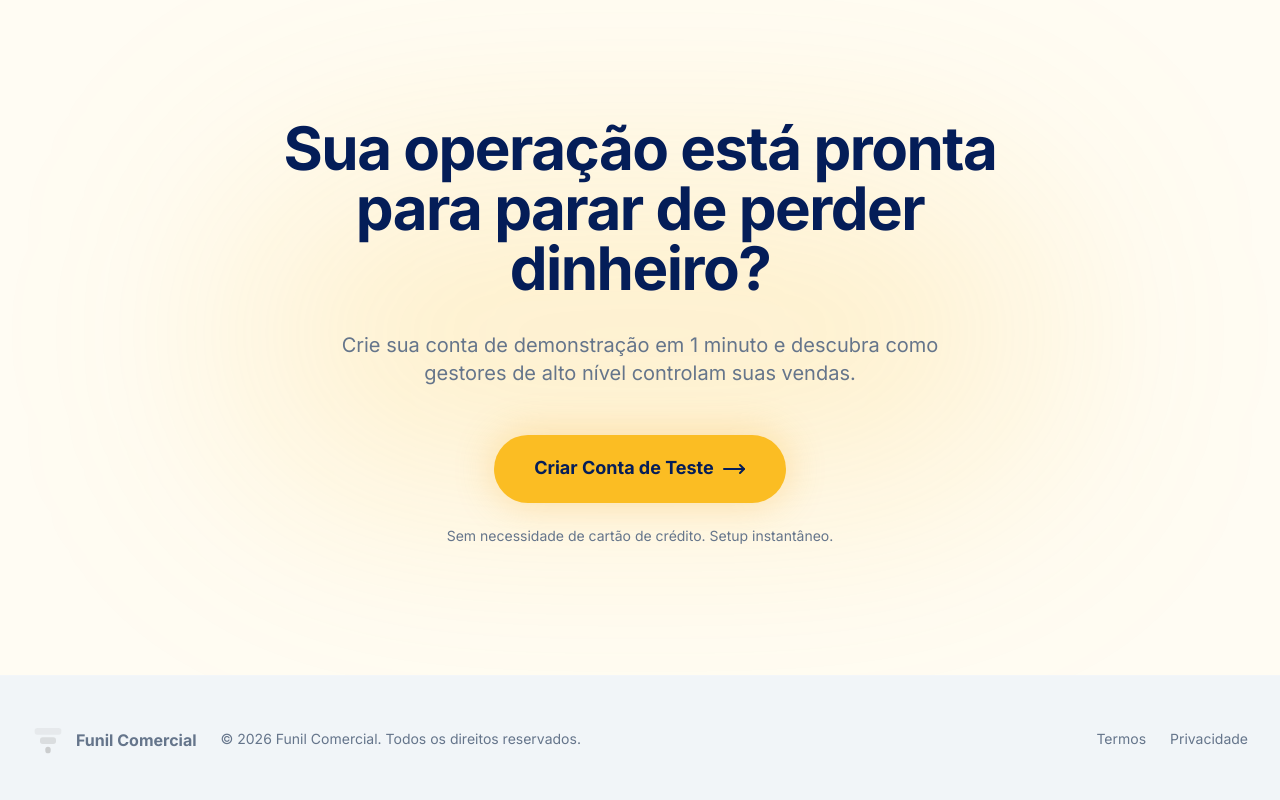
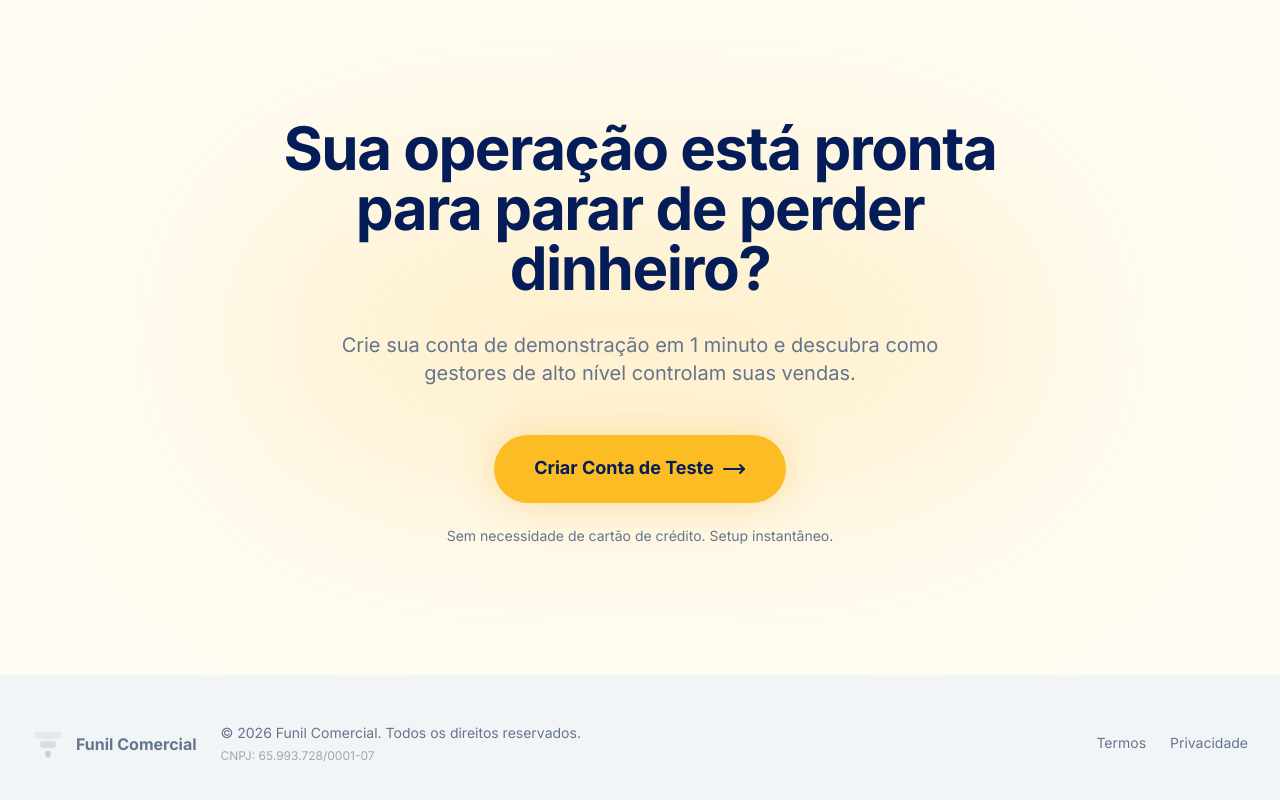
Before and after one commit to leoferrazbrasil/funil-comercial, a React (Vite) app: page / in a window 1280 px wide. Shown: the part 4353-5153 px from the top of the page. Built offline with nearby package versions, Linux system fonts and the light colour scheme.

Commit message:
fix(ui): add CNPJ to landing page footer

```diff
--- a/src/pages/Landing.tsx
+++ b/src/pages/Landing.tsx
@@ -399,7 +399,10 @@ export default function LandingPage() {
               </div>
               <span className="font-bold text-muted-foreground hidden md:inline">{brandConfig.name}</span>
             </div>
-            <p className="text-xs md:text-sm text-muted-foreground">© {new Date().getFullYear()} {brandConfig.name}. Todos os direitos reservados.</p>
+            <div className="flex flex-col items-center md:items-start gap-1">
+              <p className="text-xs md:text-sm text-muted-foreground">© {new Date().getFullYear()} {brandConfig.name}. Todos os direitos reservados.</p>
+              <p className="text-[10px] md:text-xs text-muted-foreground/60">CNPJ: 65.993.728/0001-07</p>
+            </div>
           </div>
           <div className="flex gap-6">
             <a href="#" className="text-xs md:text-sm text-muted-foreground hover:text-primary transition-colors">Termos</a>
```
